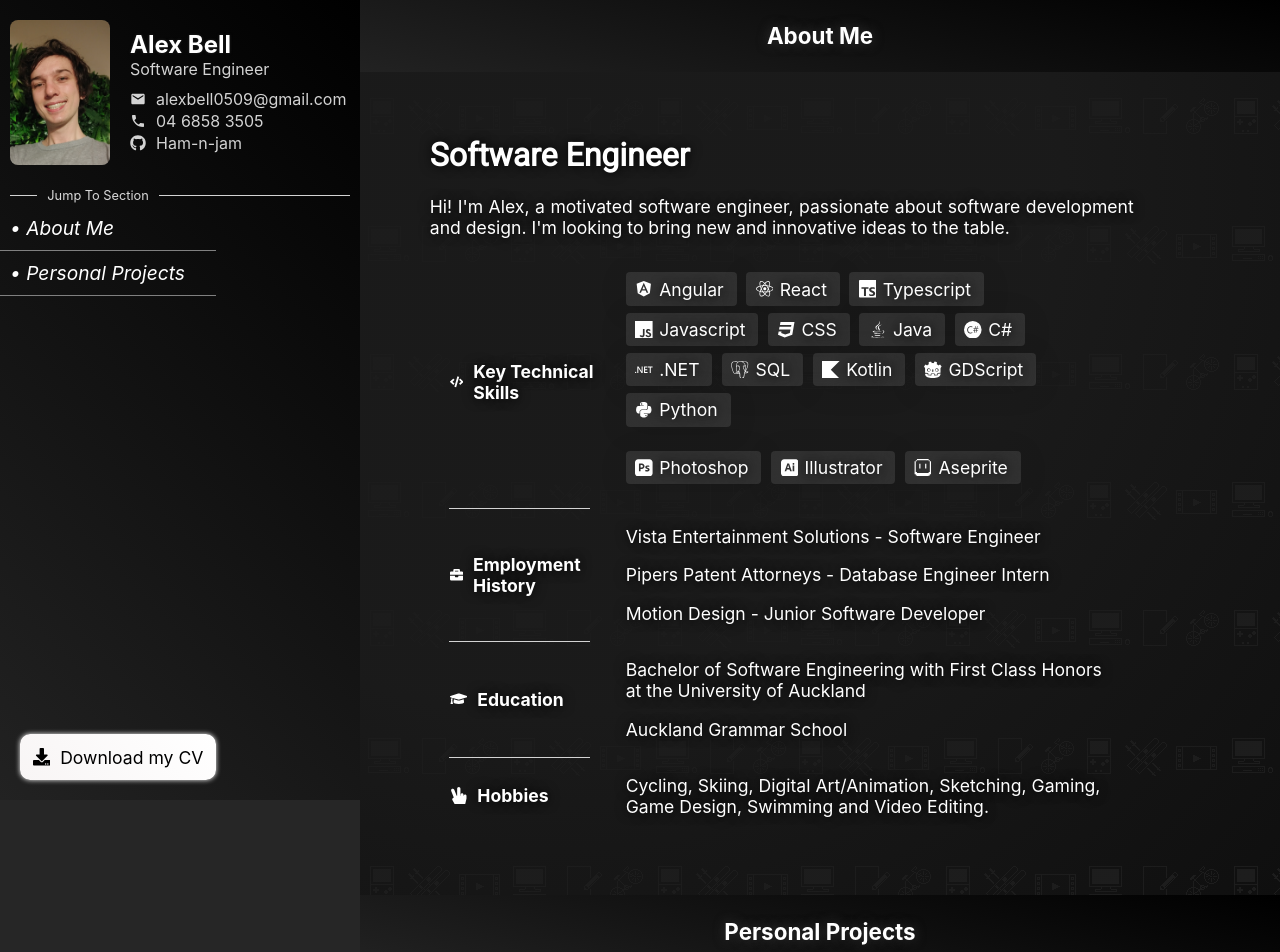
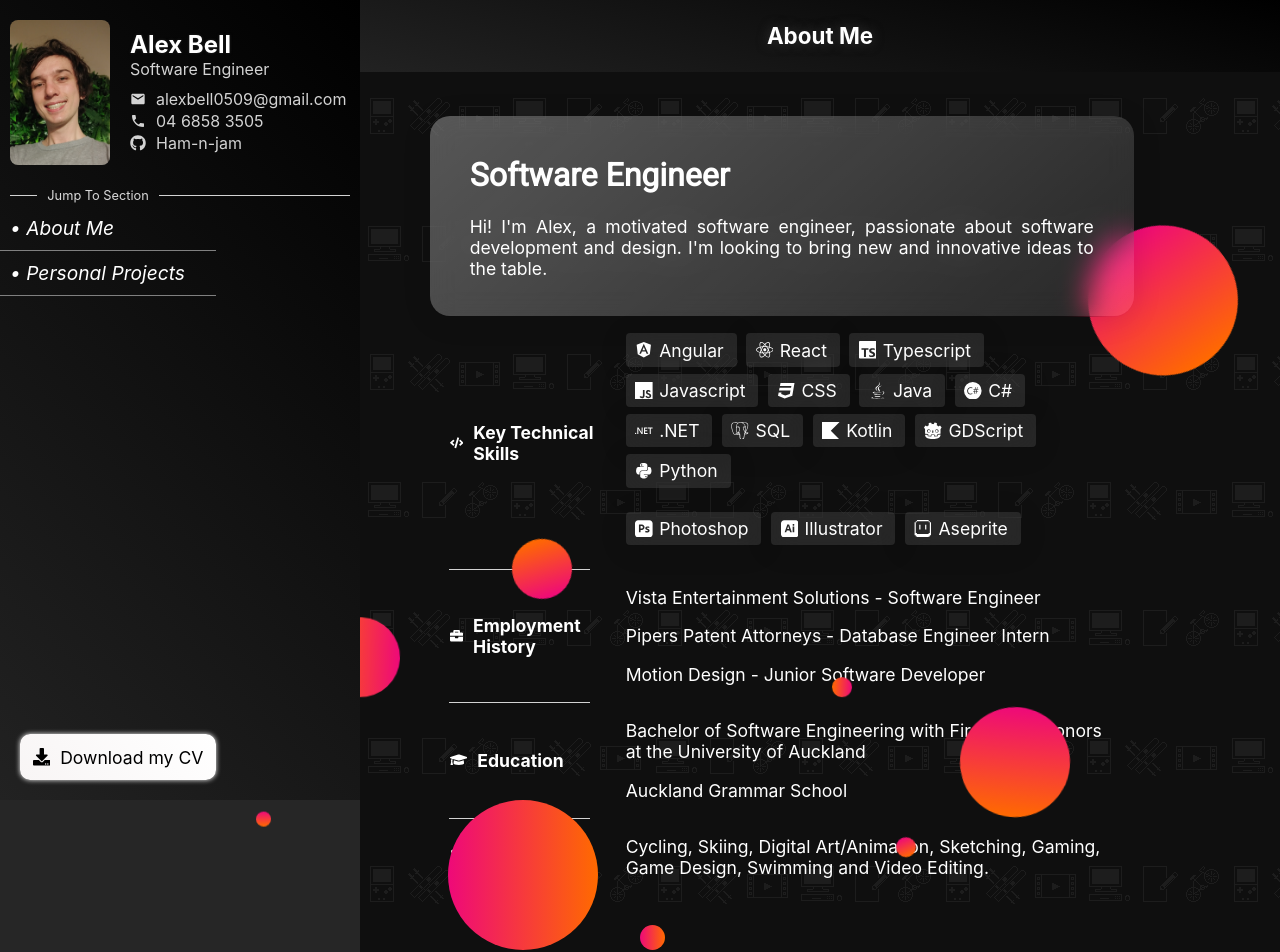
Before and after one commit to Ham-n-jam/Ham-n-jam.github.io, a React (Create React App) app: page / in a window 1280 px wide. Shown: the top 952 px of the page. Built offline with nearby package versions, Linux system fonts and the light colour scheme.

Commit message:
Attempt at glassmorphism styling (with animated circle bg)

```diff
--- /dev/null
+++ b/src/components/Global/CirclesBg/CirclesBg.module.css
@@ -0,0 +1,115 @@
+.circles{
+    position: fixed;
+    top: 0;
+    left: 0;
+    width: 100%;
+    height: 100%;
+    overflow: hidden;
+}
+
+.circles li{
+    position: fixed;
+    display: block;
+    list-style: none;
+    width: 20px;
+    height: 20px;
+    background: #ee0979;
+    background: linear-gradient(to right, #ee0979, #ff6a00);
+    animation: animate 25s linear infinite;
+    bottom: -150px;
+    border-radius: 50%;
+    z-index: -99;
+}
+
+.circles li:nth-child(1){
+    left: 25%;
+    width: 80px;
+    height: 80px;
+    animation-delay: 0s;
+}
+
+
+.circles li:nth-child(2){
+    left: 10%;
+    width: 20px;
+    height: 20px;
+    animation-delay: 2s;
+    animation-duration: 12s;
+}
+
+.circles li:nth-child(3){
+    left: 70%;
+    width: 20px;
+    height: 20px;
+    animation-delay: 4s;
+}
+
+.circles li:nth-child(4){
+    left: 40%;
+    width: 60px;
+    height: 60px;
+    animation-delay: 0s;
+    animation-duration: 18s;
+}
+
+.circles li:nth-child(5){
+    left: 65%;
+    width: 20px;
+    height: 20px;
+    animation-delay: 0s;
+}
+
+.circles li:nth-child(6){
+    left: 75%;
+    width: 110px;
+    height: 110px;
+    animation-delay: 3s;
+}
+
+.circles li:nth-child(7){
+    left: 35%;
+    width: 150px;
+    height: 150px;
+    animation-delay: 7s;
+}
+
+.circles li:nth-child(8){
+    left: 50%;
+    width: 25px;
+    height: 25px;
+    animation-delay: 15s;
+    animation-duration: 45s;
+}
+
+.circles li:nth-child(9){
+    left: 20%;
+    width: 15px;
+    height: 15px;
+    animation-delay: 2s;
+    animation-duration: 35s;
+}
+
+.circles li:nth-child(10){
+    left: 85%;
+    width: 150px;
+    height: 150px;
+    animation-delay: 0s;
+    animation-duration: 11s;
+}
+
+
+@keyframes animate {
+    0%{
+        transform: translateY(0) rotate(0deg);
+        opacity: 1;
+    }
+
+    95%{
+        opacity: 1;
+    }
+
+    100%{
+        transform: translateY(-1000px) rotate(720deg);
+        opacity: 0;
+    }
+}
--- /dev/null
+++ b/src/components/Global/CirclesBg/CirclesBg.tsx
@@ -0,0 +1,21 @@
+import styles from "./CirclesBg.module.css"
+
+export default function CirclesBg() {
+
+    return (
+        <div>
+            <ul className={styles.circles}>
+                <li></li>
+                <li></li>
+                <li></li>
+                <li></li>
+                <li></li>
+                <li></li>
+                <li></li>
+                <li></li>
+                <li></li>
+                <li></li>
+            </ul>
+        </div >
+    );
+}
--- a/src/components/MainPage/AboutMe/AboutMe.tsx
+++ b/src/components/MainPage/AboutMe/AboutMe.tsx
@@ -33,11 +33,13 @@ export default function AboutMe() {
 
     return (
         <div className={styles.paragraph}>
-            <h2>Software Engineer</h2>
-            <p> Hi! I'm Alex, a motivated software engineer, passionate about software development and design.
-                I'm looking
-                to bring new and innovative ideas to the table.
-            </p>
+            <div className={styles.glass}>
+                <h2>Software Engineer</h2>
+                <p> Hi! I'm Alex, a motivated software engineer, passionate about software development and design.
+                    I'm looking
+                    to bring new and innovative ideas to the table.
+                </p>
+            </div>
             <table className={styles.table}>
                 <tbody>
                 <tr>
--- a/src/components/MainPage/MainPage.module.css
+++ b/src/components/MainPage/MainPage.module.css
@@ -56,15 +56,17 @@ h6 {
     padding: 2.5em 1.5em;
     font-size: 1.1rem;
     color: white;
-    text-shadow: black 0 0 12px;
 }
 
-.angleGradientBg {
-    background: radial-gradient(
-        circle at 20% 15%,
-        rgba(28, 28, 28, 0.868) 50%,
-        transparent
-    );
+.glass {
+    padding: 20px 40px;
+
+    /* From https://css.glass */
+    background: linear-gradient(140deg, rgba(255, 255, 255, 0.3), rgba(255, 255, 255, 0.1));
+    border-radius: 20px;
+    box-shadow: 0 4px 30px rgba(0, 0, 0, 0.1);
+    backdrop-filter: blur(14.5px);
+    -webkit-backdrop-filter: blur(14.5px);
 }
 
 .paragraph {
--- a/src/components/MainPage/MainPage.tsx
+++ b/src/components/MainPage/MainPage.tsx
@@ -9,6 +9,7 @@ import PokeBuilder from "./Projects/ProjectInfo/PokeBuilder";
 import Tetrus from "./Projects/ProjectInfo/Tetrus";
 import AboutMe from "./AboutMe/AboutMe";
 import SectionHeadline from "./SectionHeadline";
+import CirclesBg from "../Global/CirclesBg/CirclesBg";
 
 export default function MainPage() {
     const allProjects = [
@@ -32,6 +33,8 @@ export default function MainPage() {
 
 
     return (
+        <>
+            <CirclesBg />
             <div className={styles.body}>
                 <SectionHeadline id="about_me" title="About Me " />
                 <div className={`${styles.imageBg}`}
@@ -39,7 +42,7 @@ export default function MainPage() {
                         backgroundImage: `url(${process.env.PUBLIC_URL + '/images/bg.png'})`
                     }}
                 >
-                <div className={`${styles.content} ${styles.angleGradientBg}`}>
+                    <div className={`${styles.content}`}>
                         <AboutMe />
                         <p/>
                     </div>
@@ -61,5 +64,6 @@ export default function MainPage() {
                     }))
                 }
             </div>
+        </>
     );
 }
--- a/src/components/MainPage/Projects/ProjectSummary/ProjectSummary.module.css
+++ b/src/components/MainPage/Projects/ProjectSummary/ProjectSummary.module.css
@@ -1,6 +1,18 @@
 .paragraph {
     max-width: 40em;
     text-align: justify;
+
+    padding: 40px;
+    /* From https://css.glass */
+    background: linear-gradient(140deg, rgba(255, 255, 255, 0.3), rgba(255, 255, 255, 0.1));
+    border-radius: 20px;
+    box-shadow: 0 4px 30px rgba(0, 0, 0, 0.1);
+    backdrop-filter: blur(14.5px);
+    -webkit-backdrop-filter: blur(14.5px);
+}
+
+.text {
+    opacity: 70%;
 }
 
 .pairContainer {
@@ -9,7 +21,6 @@
     padding: 2.5em 1.5em;
     font-size: 1.1rem;
     color: white;
-    text-shadow: black 0 0 12px;
 }
 
 .imageGallery {
--- a/src/components/MainPage/Projects/ProjectSummary/ProjectSummary.tsx
+++ b/src/components/MainPage/Projects/ProjectSummary/ProjectSummary.tsx
@@ -14,7 +14,8 @@ interface ProjectSummaryProps {
 
 export default function ProjectSummary({title, subTitle, description, imageNames, imageFolder, isMirrored, links}: ProjectSummaryProps) {
 
-    const info = (<div className={styles.paragraph}>
+    const info = (
+    <div className={styles.paragraph}>
         <h2>{title}</h2>
         <h5>{subTitle}</h5>
         <p>{description}</p>
@@ -27,7 +28,8 @@ export default function ProjectSummary({title, subTitle, description, imageNames
                     </div>);
             })}
         </div>
-    </div>)
+    </div>
+    )
 
     const imageGallery = (<div className={styles.imageGallery}>
         <ImageGallery
```
Lines whose indentation alone changed are shown as unchanged.
